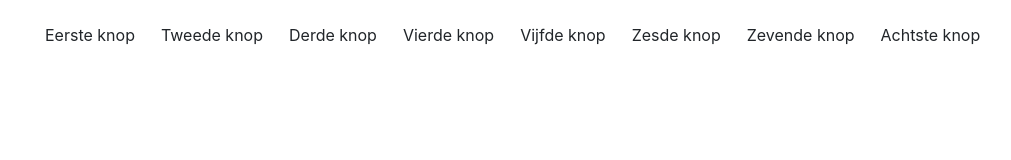
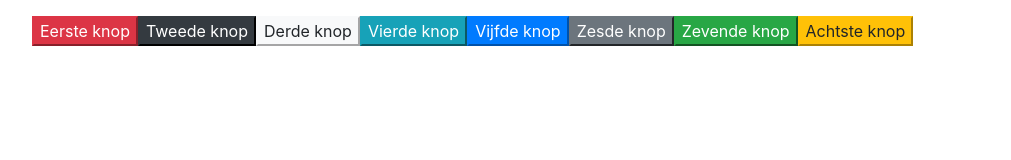
Before and after one commit to ROC-van-Amsterdam-College-Amstelland/fe-op2-css-ids-classes-kimmieee2003, a plain HTML site: page opdracht1/index.html in a window 1280 px wide. Shown: the whole page, without its empty margins (38-1049 px from the left). Drawn offline with nearby package versions, Linux system fonts and the light colour scheme.

Commit message:
opdracht 1

```diff
--- a/opdracht1/index.html
+++ b/opdracht1/index.html
@@ -28,14 +28,14 @@
             btn-dark
             -->
 
-            <button class="btn ">Eerste knop</button>
-            <button class="btn ">Tweede knop</button>
-            <button class="btn ">Derde knop</button>
-            <button class="btn ">Vierde knop</button>
-            <button class="btn ">Vijfde knop</button>
-            <button class="btn ">Zesde knop</button>
-            <button class="btn ">Zevende knop</button>
-            <button class="btn ">Achtste knop</button>
+            <button class="btn-danger ">Eerste knop</button>
+            <button class="btn-dark ">Tweede knop</button>
+            <button class="btn-light ">Derde knop</button>
+            <button class="btn-info ">Vierde knop</button>
+            <button class="btn-primary ">Vijfde knop</button>
+            <button class="btn-secondary ">Zesde knop</button>
+            <button class="btn-success ">Zevende knop</button>
+            <button class="btn-warning ">Achtste knop</button>
         </div>
     </div>
 </body>
```
